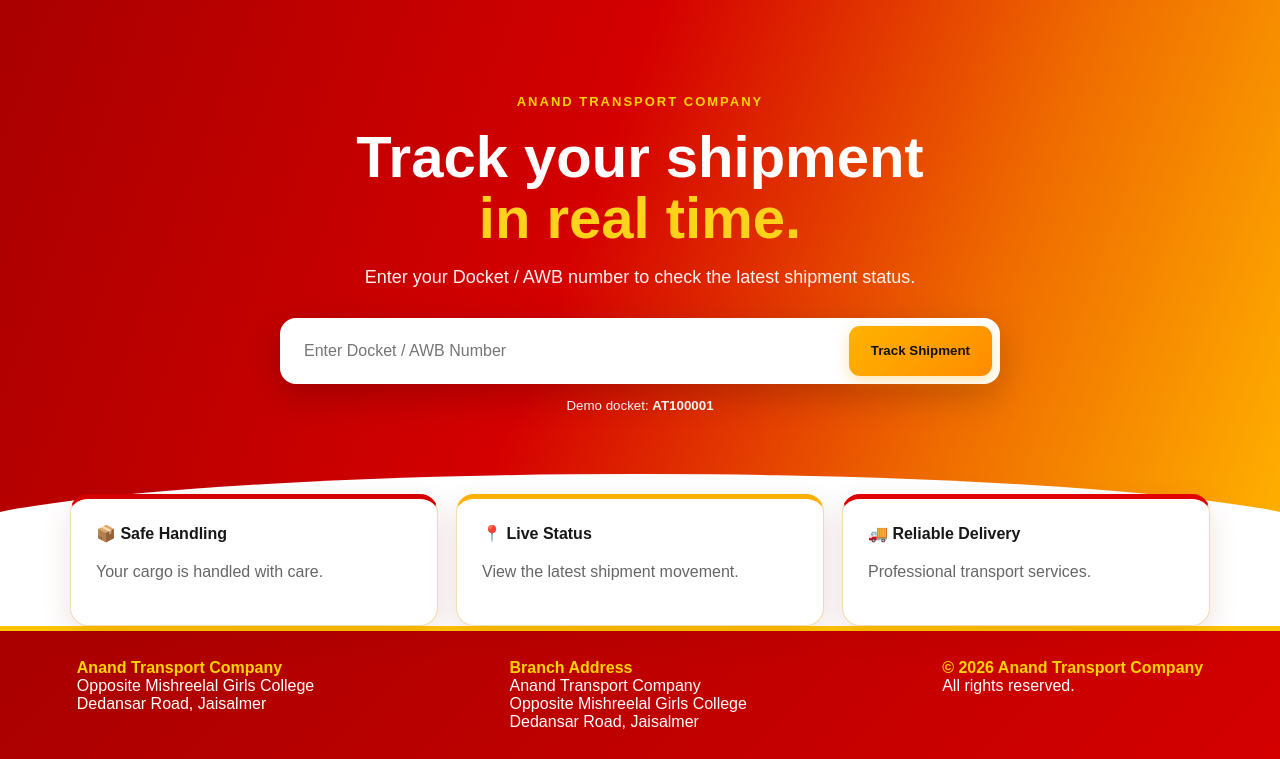
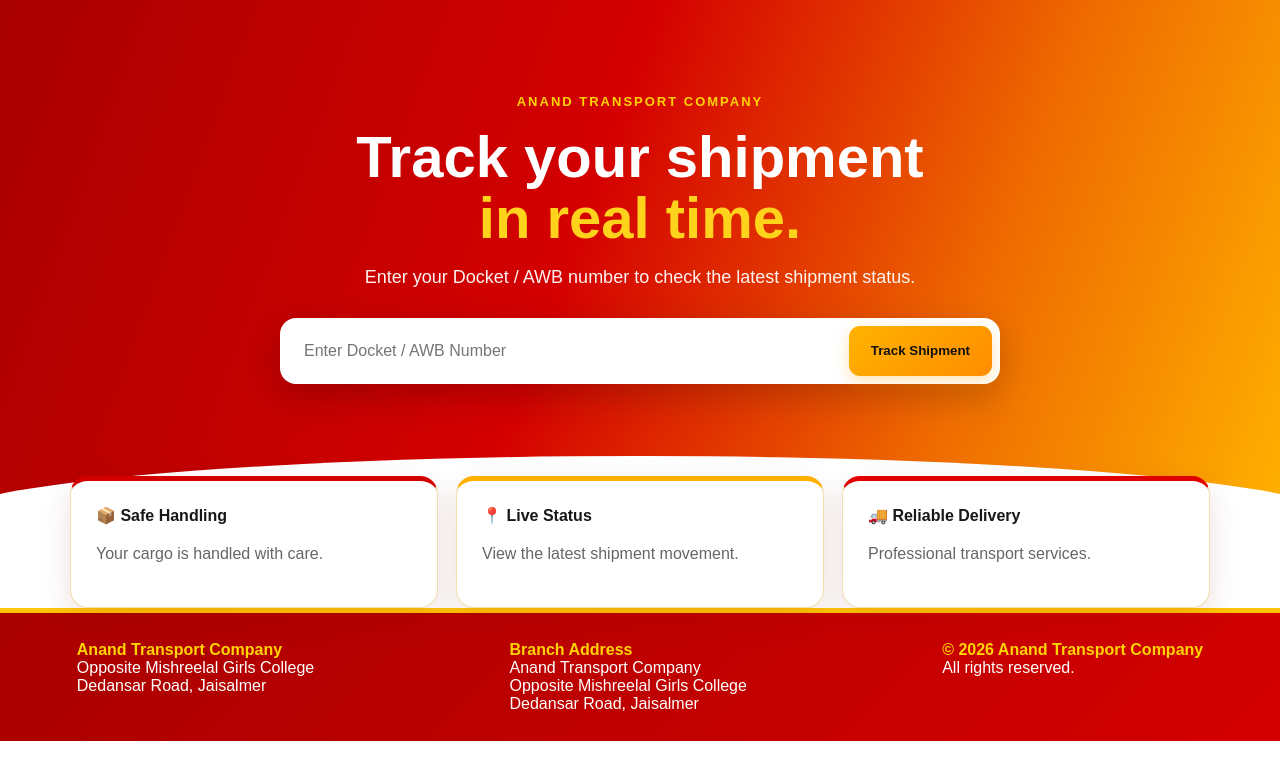
Before and after one commit to anandtransport/anand-transport-tracking, a Flask app: page / in a window 1280 px wide. Shown: the part 79-838 px from the top of the page. Run offline with Flask 3, Linux system fonts and the light colour scheme; parts of the project's set-up code (start-up, migrations or seed data) failed here and were passed over; some libraries are stand-ins or nearby versions.

Commit message:
Update index.html

```diff
--- a/templates/index.html
+++ b/templates/index.html
@@ -1,4 +1,4 @@
 {% extends "base.html" %}{% block title %}Shipment Tracking | Anand Transport{% endblock %}
 {% block content %}<section class="hero"><div class="wrap"><div class="eyebrow">ANAND TRANSPORT COMPANY</div><h1>Track your shipment<br><span>in real time.</span></h1><p>Enter your Docket / AWB number to check the latest shipment status.</p>
-<form class="track" method="post" action="{{url_for('track')}}"><input name="docket" required placeholder="Enter Docket / AWB Number"><button>Track Shipment</button></form><small>Demo docket: <b>AT100001</b></small></div></section>
+<form class="track" method="post" action="{{url_for('track')}}"><input name="docket" required placeholder="Enter Docket / AWB Number"><button>Track Shipment</button></form></div></section>
 <section class="cards wrap"><article><b>📦 Safe Handling</b><p>Your cargo is handled with care.</p></article><article><b>📍 Live Status</b><p>View the latest shipment movement.</p></article><article><b>🚚 Reliable Delivery</b><p>Professional transport services.</p></article></section>{% endblock %}
```
